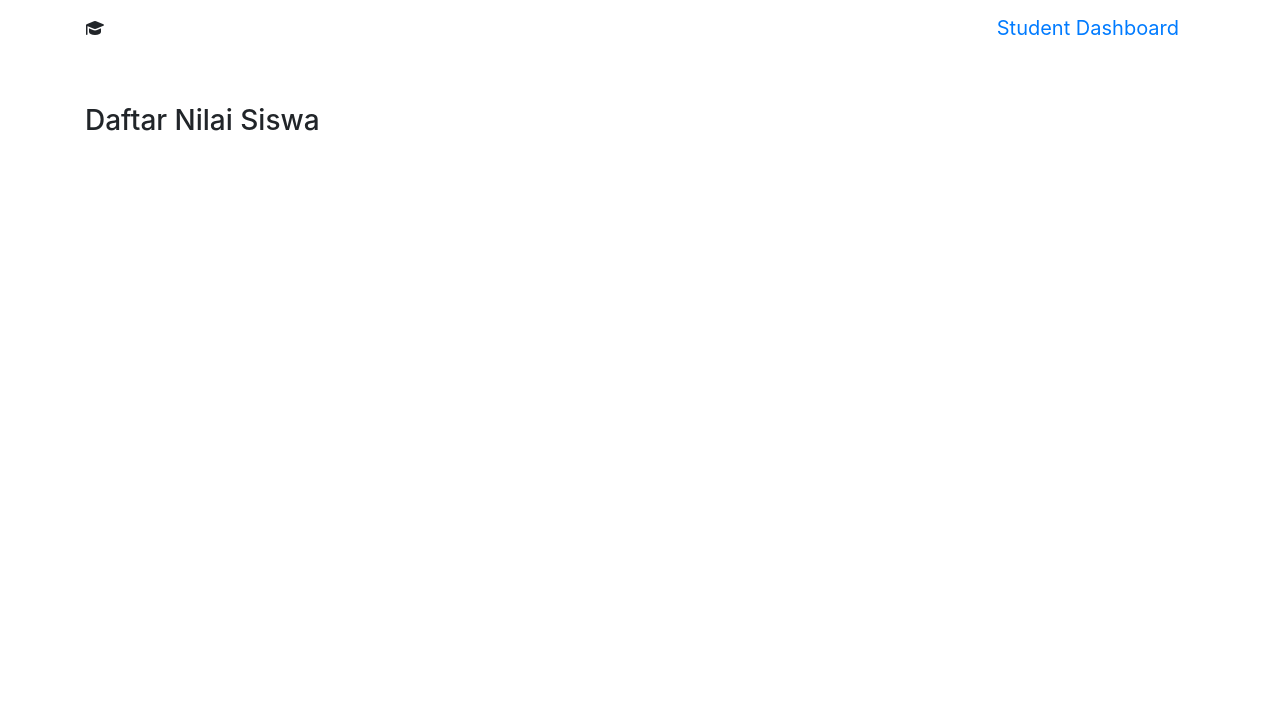
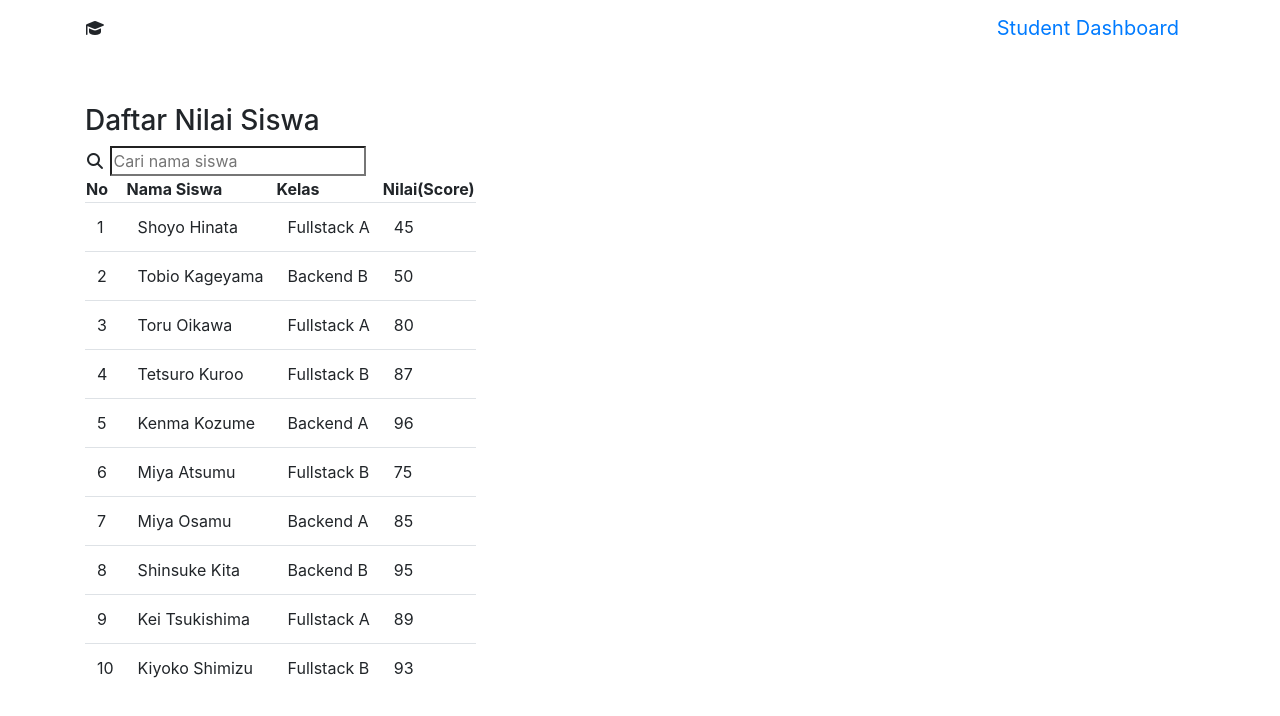
Before and after one commit to nitantla/Tugas4-StudentDataDashboard, a plain HTML site: page index.html in a window 1280 px wide. Drawn offline with nearby package versions, Linux system fonts and the light colour scheme.

Commit message:
[feat]: add table (students list)

```diff
--- a/Assets/JS/script.js
+++ b/Assets/JS/script.js
@@ -0,0 +1,81 @@
+const students = [
+  {
+    name: "Shoyo Hinata",
+    class: "Fullstack A",
+    score: 45,
+  },
+  {
+    name: "Tobio Kageyama",
+    class: "Backend B",
+    score: 50,
+  },
+  {
+    name: "Toru Oikawa",
+    class: "Fullstack A",
+    score: 80,
+  },
+  {
+    name: "Tetsuro Kuroo",
+    class: "Fullstack B",
+    score: 87,
+  },
+  {
+    name: "Kenma Kozume",
+    class: "Backend A",
+    score: 96,
+  },
+  {
+    name: "Miya Atsumu",
+    class: "Fullstack B",
+    score: 75,
+  },
+  {
+    name: "Miya Osamu",
+    class: "Backend A",
+    score: 85,
+  },
+  {
+    name: "Shinsuke Kita",
+    class: "Backend B",
+    score: 95,
+  },
+  {
+    name: "Kei Tsukishima",
+    class: "Fullstack A",
+    score: 89,
+  },
+  {
+    name: "Kiyoko Shimizu",
+    class: "Fullstack B",
+    score: 93,
+  },
+];
+
+const searchInput = document.getElementById("searchInput");
+const studentTable = document.getElementById("studentTable");
+
+function renderTable(data) {
+  const rows = data.map(
+    (student, index) =>
+        `<tr class="table">
+            <td>${index + 1}</td>
+            <td>${student.name}</td>
+            <td>${student.class}</td>
+            <td>${student.score}</td>
+        </tr>`,
+  );
+  studentTable.innerHTML = rows.join("");
+}
+
+function filterTable() {
+    const keyword = searchInput.value.toLowerCase();
+
+    const filteredStudent = students.filter(
+        (student) => student.name.toLowerCase().includes(keyword)
+    );
+
+    renderTable(filteredStudent);
+}
+
+searchInput.addEventListener("input", filterTable);
+renderTable(students);
--- a/index.html
+++ b/index.html
@@ -21,7 +21,22 @@
             <div class="container">
                 <div class="head">
                     <h1 class="h3">Daftar Nilai Siswa</h1>
+                    <i class="fa-solid fa-magnifying-glass"></i>
+                    <input id="searchInput" type="search" class="search" placeholder="Cari nama siswa">
                 </div>
+                <table>
+                    <thead>
+                        <tr>
+                        <th>No</th>
+                        <th>Nama Siswa</th>
+                        <th>Kelas</th>
+                        <th>Nilai(Score)</th>
+                    </tr>
+                    </thead>
+                    <tbody id="studentTable">
+
+                    </tbody>
+                </table>
             </div>
         </section>
     </main>
```
